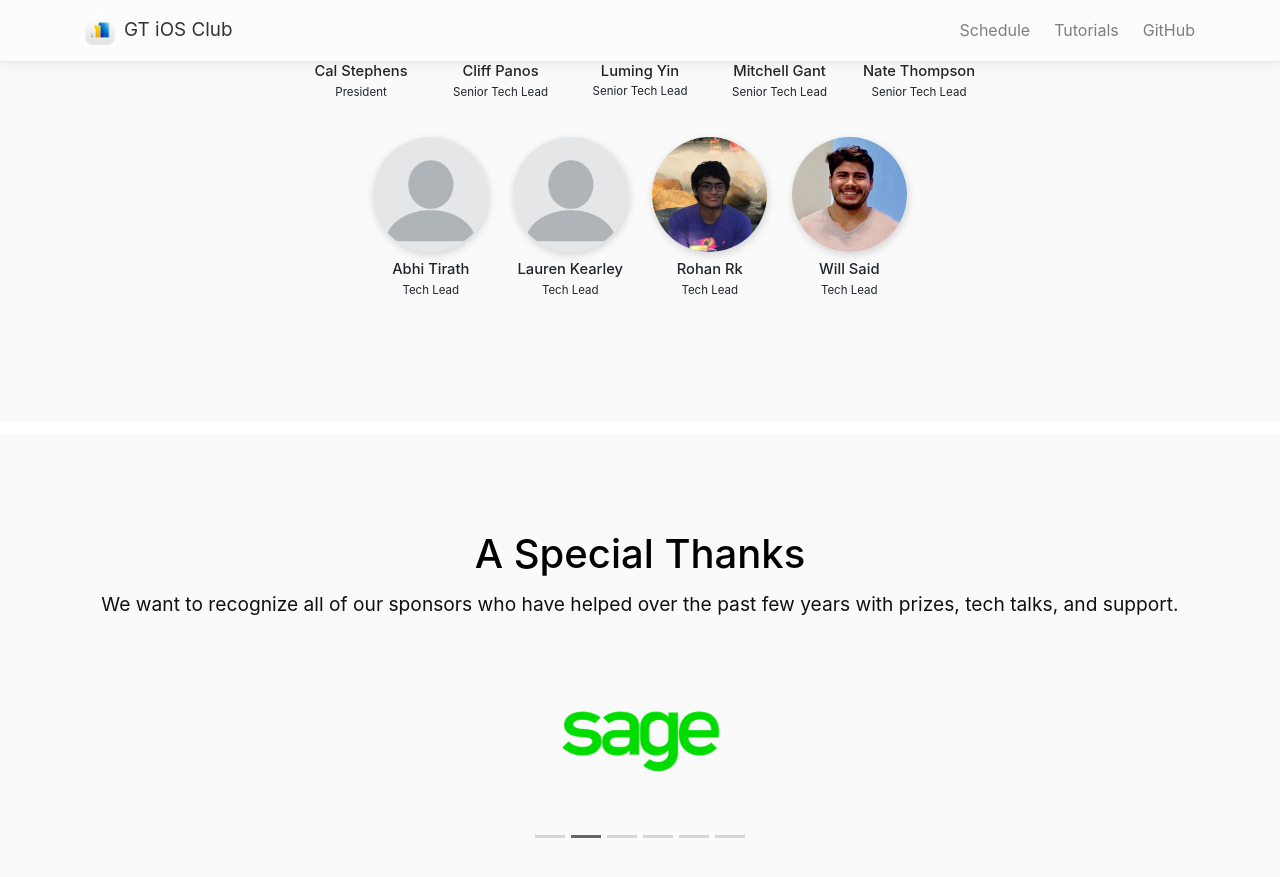
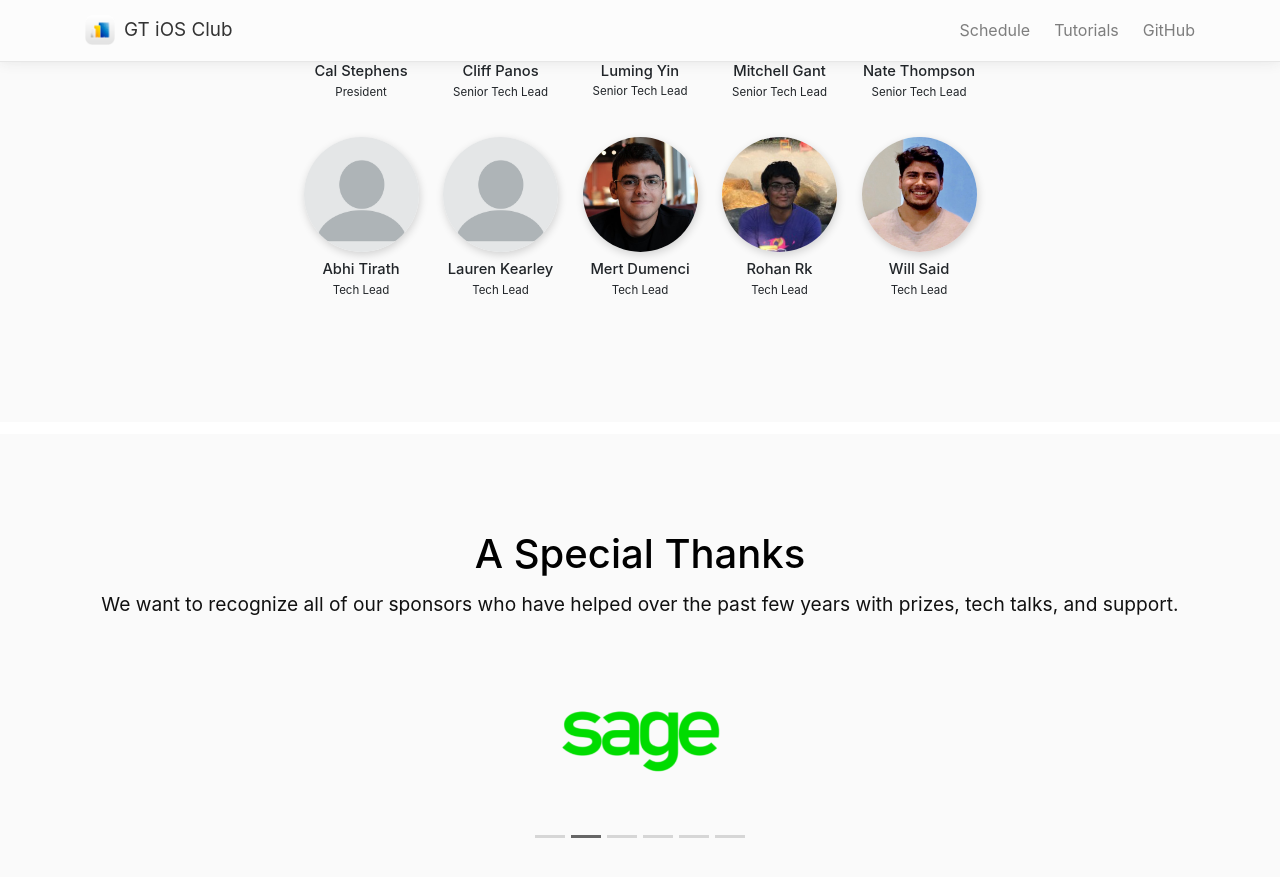
Before and after one commit to gtiosclub/gtios.club, a Jekyll site: the page built from index.md, in a window 1280 px wide and 900 px high, scrolled down 1817 px. Shown: the top 877 px of the window. Built offline with Jekyll 4.4.1, drawn with Linux system fonts in a browser that asks for light colours; nearby versions of some CDN libraries; comment, search, counter and statistics services are not loaded.

Commit message:
Add Mert to team.yml

```diff
--- a/_data/officers/team.yml
+++ b/_data/officers/team.yml
@@ -35,6 +35,11 @@
   pic: "/images/home/officers/placeholder.png"
   github: "https://github.com/iosgatech"
 
+- name: "Mert Dumenci"
+  job: "Tech Lead"
+  pic: "/images/home/officers/mert.jpg"
+  github: "https://dumenci.me"
+
 - name: "Rohan Rk"
   job: "Tech Lead"
   pic: "/images/home/officers/rohan.jpg"
```
Also changed, not shown: images/home/officers/mert.jpg (added).
